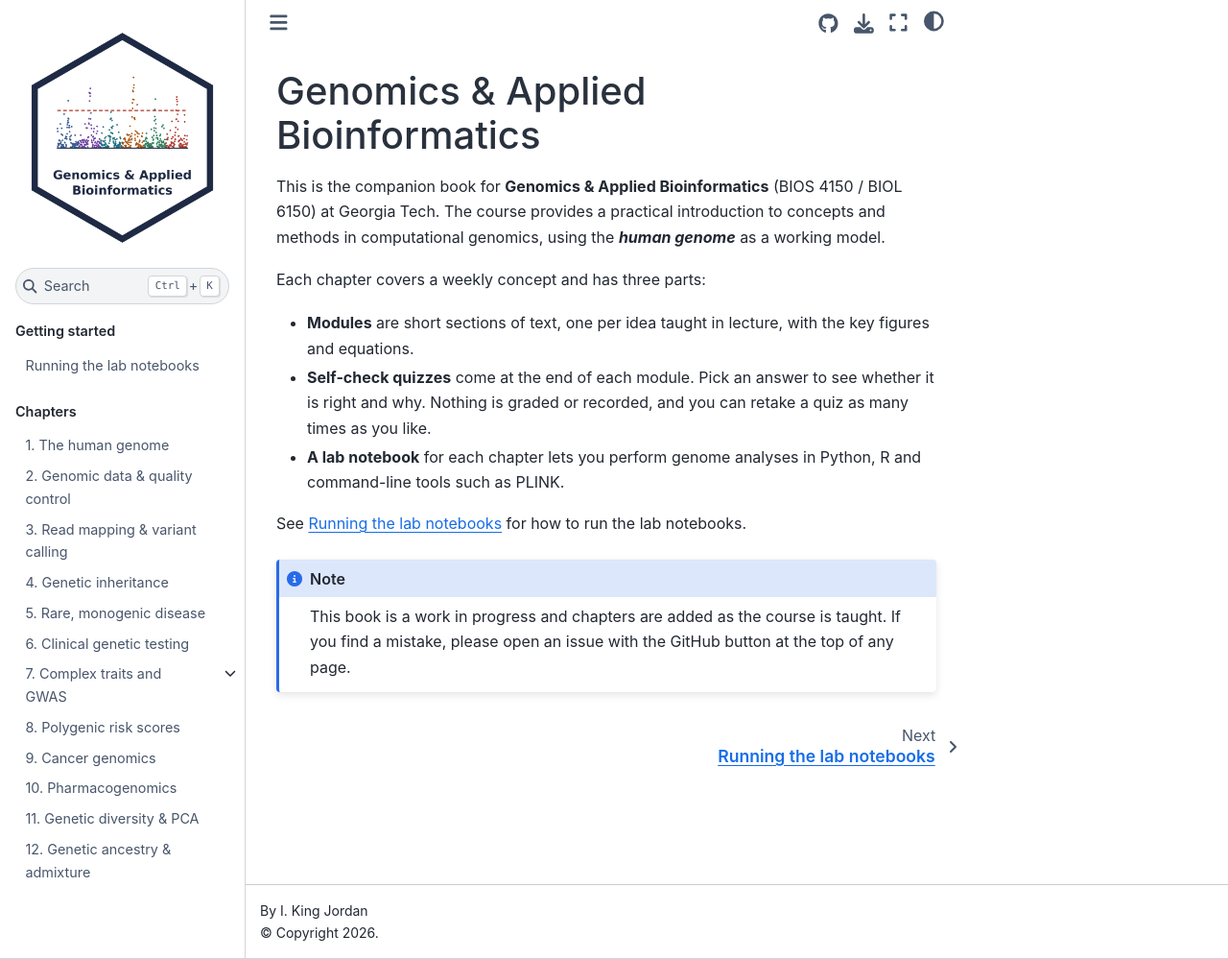
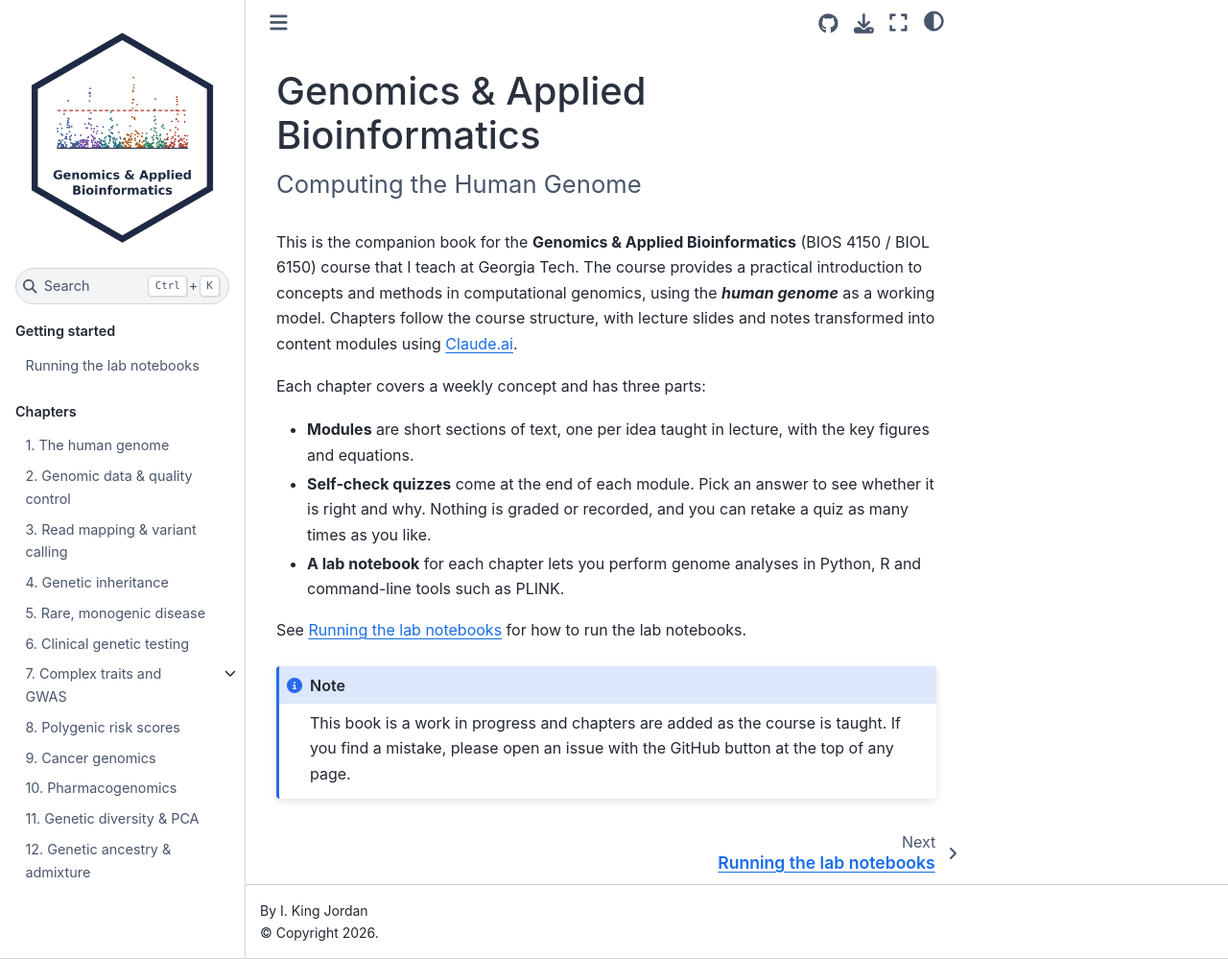
Before and after one commit to ikingjordan3/gab-book, a Jupyter Book: the page built from book/intro.md, in a window 1280 px wide and 999 px high. Shown: the whole window at 96% size. Built offline with Jupyter Book 1.0.4 settings and Sphinx 7.4.7 and the Sphinx Book theme 1.1.4, drawn with Linux system fonts in a browser that asks for light colours.

Commit message:
Home page: add subtitle 'Computing the Human Genome'; revise opening paragraph (#9)
Claude-Session: https://claude.ai/code/session_01Nvk8q5AgQ2MgZyY3whgNwL

Co-authored-by: Claude <noreply@anthropic.com>

```diff
--- /dev/null
+++ b/book/_static/custom.css
@@ -0,0 +1,8 @@
+/* Subtitle under the book title on the home page */
+.book-subtitle {
+  font-size: 1.6rem;
+  font-weight: 400;
+  color: var(--pst-color-text-muted);
+  margin-top: -0.6rem;
+  margin-bottom: 1.6rem;
+}
--- a/book/intro.md
+++ b/book/intro.md
@@ -1,8 +1,11 @@
 # Genomics & Applied Bioinformatics
 
-This is the companion book for **Genomics & Applied Bioinformatics** (BIOS 4150 / BIOL 6150) at Georgia Tech.
-The course provides a practical introduction to concepts and methods in computational genomics,
-using the ***human genome*** as a working model.
+<p class="book-subtitle">Computing the Human Genome</p>
+
+This is the companion book for the **Genomics & Applied Bioinformatics** (BIOS 4150 / BIOL 6150) course that I teach
+at Georgia Tech. The course provides a practical introduction to concepts and methods in computational genomics,
+using the ***human genome*** as a working model. Chapters follow the course structure, with lecture slides and notes
+transformed into content modules using Claude.ai.
 
 Each chapter covers a weekly concept and has three parts:
 
```
